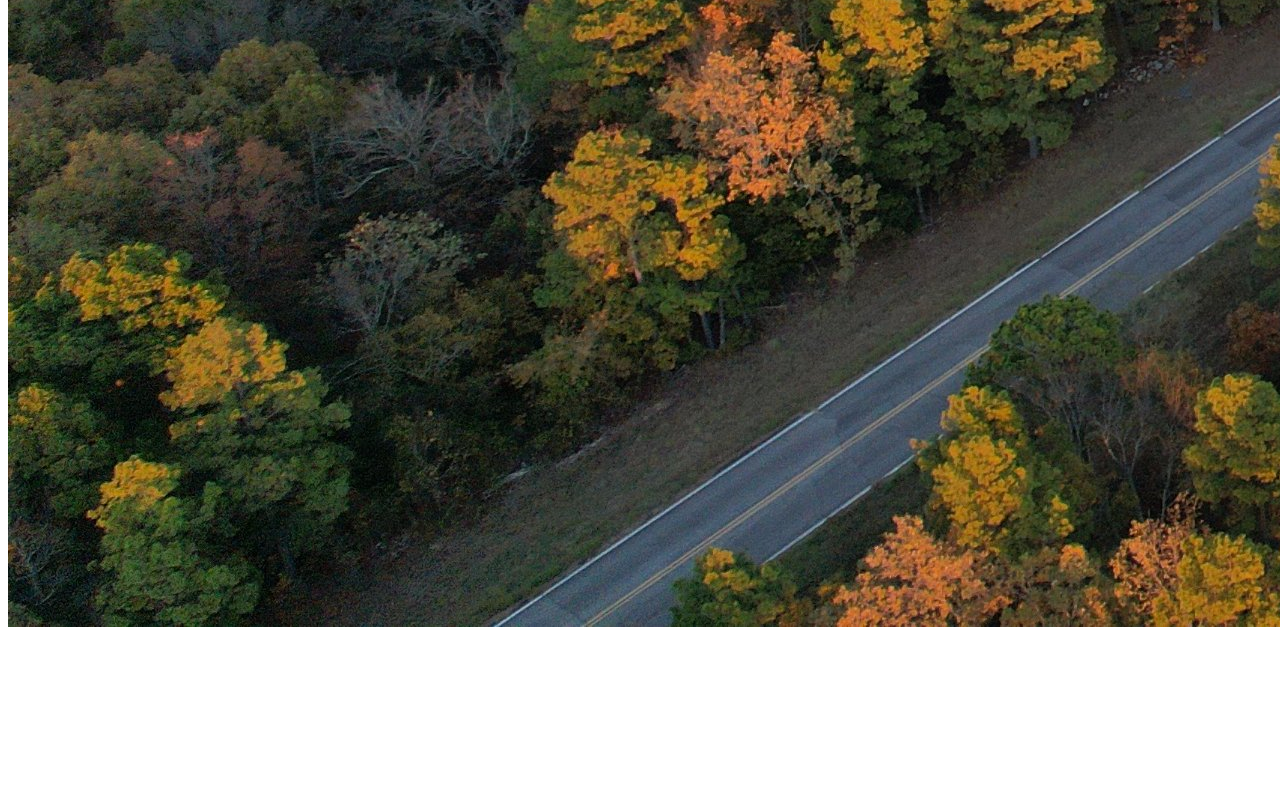
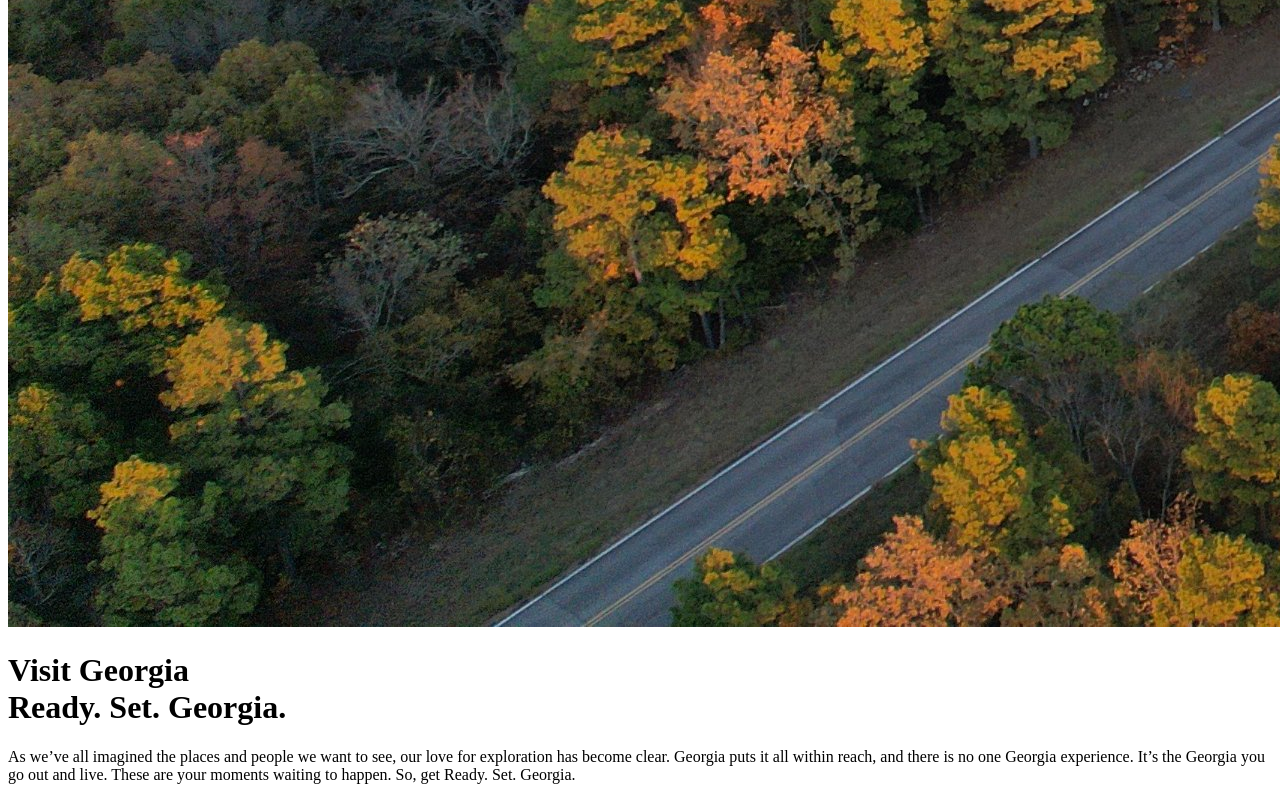
Before and after one commit to jordanbaumwx/visit-georgia, a Next.js app: page / in a window 1280 px wide. Shown: the part 2112-2912 px from the top of the page. Before the commit the page ends 2751 px from the top, so only its background shows below. Built offline with nearby package versions, Linux system fonts and the light colour scheme.

Commit message:
Add a simple hero element to welcome users.

```diff
--- /dev/null
+++ b/components/Hero.js
@@ -0,0 +1,21 @@
+const Hero = () => {
+  return (
+    <div className="absolute inset-0 flex justify-center items-center">
+      <div className="w-full max-w-md backdrop-filter backdrop-blur-md backdrop-grayscale backdrop-brightness-50 sm:rounded-2xl text-white py-12 px-4 sm:px-8">
+        <h1 className="text-center text-3xl sm:text-4xl font-extrabold> sm:leading-[3rem]">
+          Visit Georgia <br />
+          <span className="text-red-400">Ready. Set. Georgia.</span>
+        </h1>
+        <p className="mt-6 text-lg sm:text-xl">
+          As we’ve all imagined the places and people we want to see, our love
+          for exploration has become clear. Georgia puts it all within reach,
+          and there is no one Georgia experience. It’s the Georgia you go out
+          and live. These are your moments waiting to happen. So, get Ready.
+          Set. Georgia.
+        </p>
+      </div>
+    </div>
+  );
+};
+
+export default Hero;
--- a/pages/index.js
+++ b/pages/index.js
@@ -1,5 +1,5 @@
 import Head from "next/head";
-
+import Hero from "../components/Hero";
 export default function Home() {
   return (
     <div className="flex flex-col items-center justify-center min-h-screen py-2">
@@ -13,6 +13,7 @@ export default function Home() {
           alt="main background image"
           className="absolute inset-0 w-full h-full object-cover"
         />
+        <Hero />
       </main>
     </div>
   );
```
